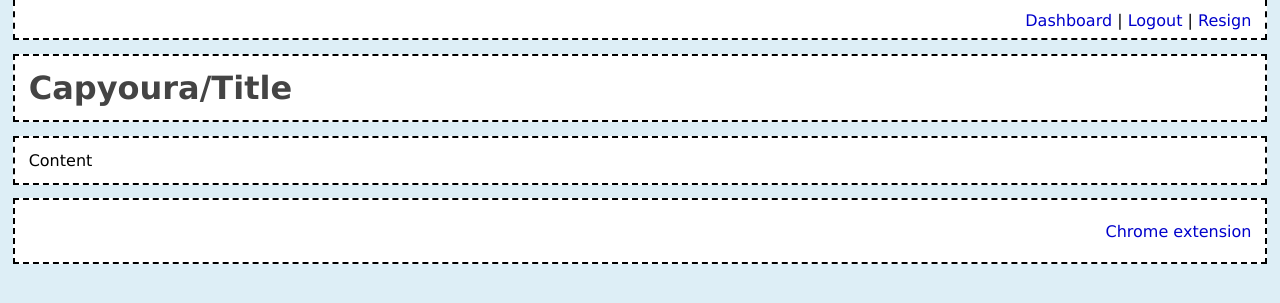
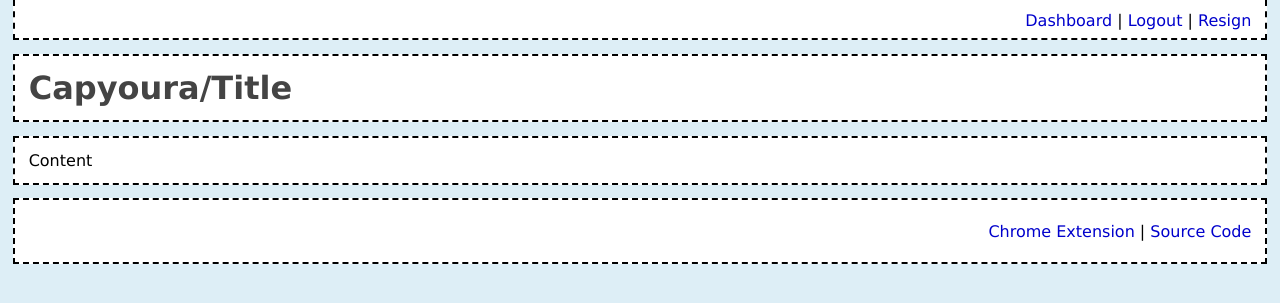
Before and after one commit to omo/capyoura, a Django app: template gae/capyoura/templates/base.html in a window 1280 px wide. Shown: the top 303 px of the page. Run offline with Django 3.2, Linux system fonts and the light colour scheme; the template is opened without the code that fills it, so the values that code supplies are empty.

Commit message:
add link to github repos.

```diff
--- a/gae/capyoura/templates/base.html
+++ b/gae/capyoura/templates/base.html
@@ -30,7 +30,8 @@
 
 <div class="panel">
   <div class="footerDownload">
-    <span><a href="{{crx_url}}">Chrome extension</a></span>
+    <span><a href="{{crx_url}}">Chrome Extension</a></span> |
+    <span><a href="http://github.com/omo/capyoura">Source Code</a></span>
   </div>
 </div>
 
```
